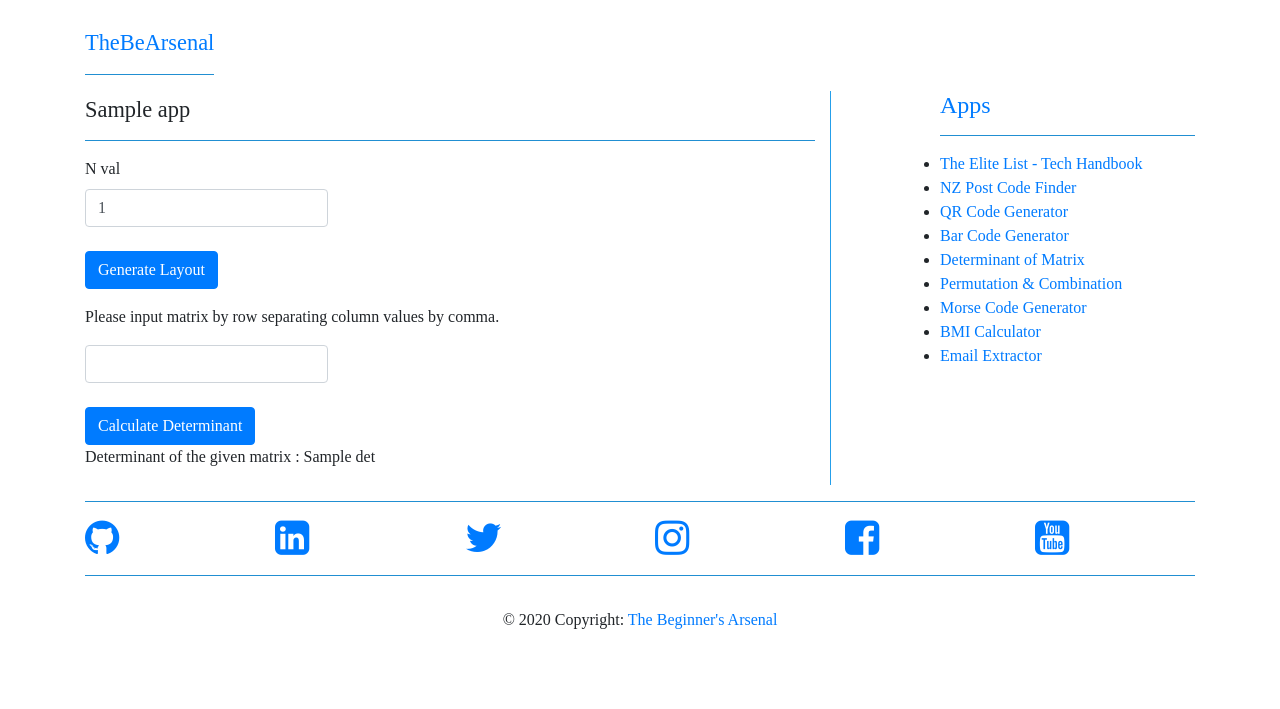
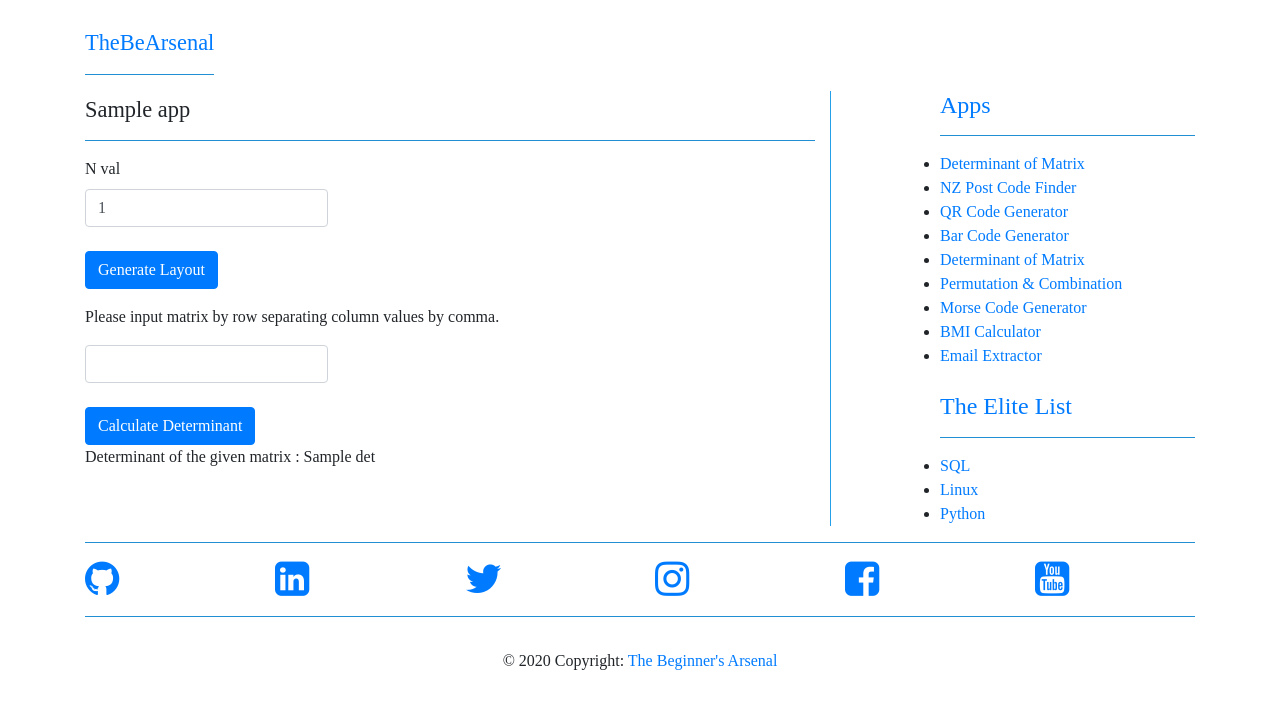
Before and after one commit to dipinpjoseph/F_TBA, a Python web app: template app/templates/det_matrix.html in a window 1280 px wide. Shown: the top 709 px of the page. Run offline with Jinja, Linux system fonts and the light colour scheme; the template is opened without the code that fills it: most values are stand-ins (such as "Sample title", 1, 10 or a date in 2020); form fields are guessed from the names that the template uses; some libraries are stand-ins or nearby versions; some web fonts are replaced.

Commit message:
Left Over

```diff
--- a/app/__init__.py
+++ /dev/null
@@ -1,6 +0,0 @@
-from flask import Flask
-
-app = Flask(__name__)
-app.config['SECRET_KEY'] = 'Please dont copy this. Just an exp'
-
-from app import routes
--- a/app/templates/index.html
+++ b/app/templates/index.html
@@ -107,6 +107,7 @@
                     <ul class="col-sm-4">
                         <li><a href="Morse-Code-Generator">Morse Code Generator</a></li>
                         <li><a href="Extract-Emails-From-Text">Email Extractor</a></li>
+                        <li><a href="find-determinant-of-matrix">Determinant of Matrix</a></li>
 
                     </ul>
             </div>
--- a/app/templates/layout.html
+++ b/app/templates/layout.html
@@ -66,7 +66,7 @@
 			<h4><a href="/" >Apps</a></h4>
 			<hr style="background-color:#259fea">
 			<ul id="sidebar_list" class="list-group">
-				<li><a href="The-Elite-List-Home">The Elite List - Tech Handbook</a></li>
+				<li><a href="find-determinant-of-matrix">Determinant of Matrix</a></li>
 				<li><a href="NZ-PostCode-Finder">NZ Post Code Finder</a></li>
 				<li><a href="QR-Code-Generator">QR Code Generator</a></li>
 				<li><a href="Bar-Code-Generator">Bar Code Generator</a></li>
@@ -75,6 +75,14 @@
 				<li><a href="Morse-Code-Generator">Morse Code Generator</a></li>
 				<li><a href="Online-BMI-Calculator">BMI Calculator</a></li>
 				<li><a href="Extract-Emails-From-Text.html">Email Extractor</a></li>
+			</ul>
+			<br>
+			<h4><a href="The-Elite-List-Home" >The Elite List</a></h4>
+			<hr style="background-color:#259fea">
+			<ul id="sidebar_list" class="list-group">
+				<li><a href="SQL-Commands-List">SQL</a></li>
+				<li><a href="Frequent-Linux-Commands-List">Linux</a></li>
+				<li><a href="python-tips-and-tricks">Python</a></li>
 			</ul>
 		</div>
 	</div>
```
Also changed, not shown: app/models.py (added), 1 other file.
